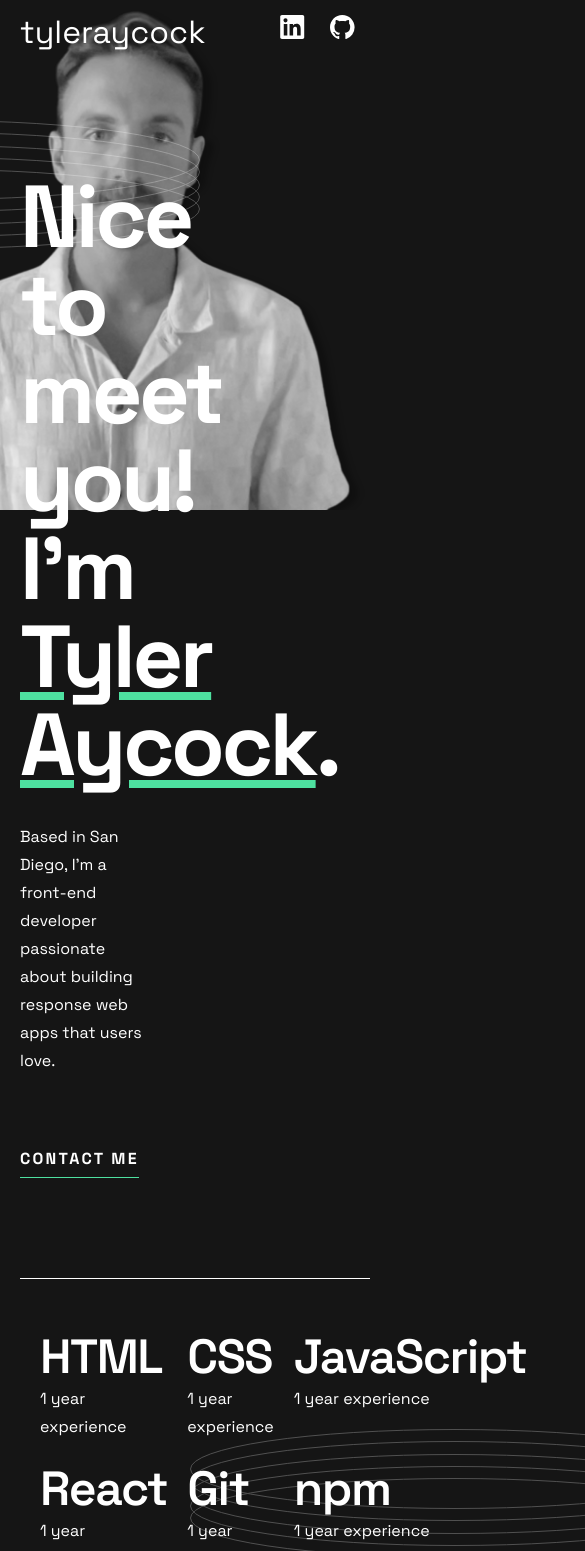
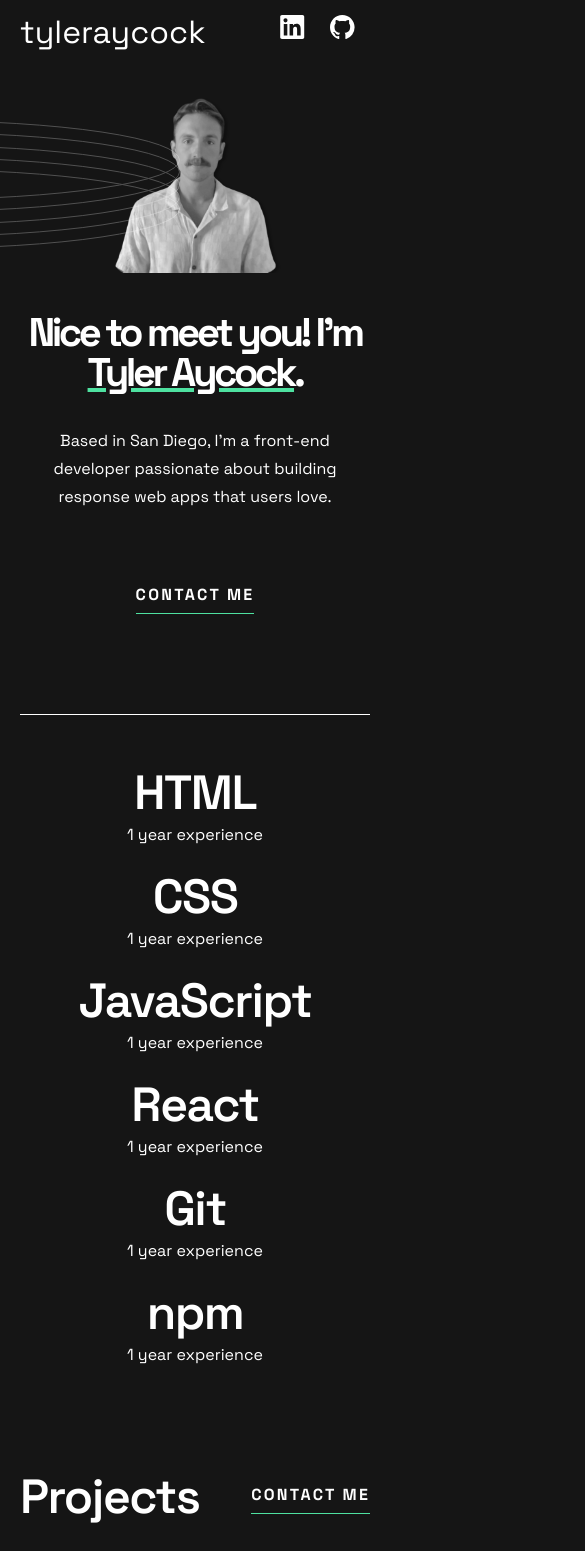
Before and after one commit to TylerAycock/single-pg-portfolio-2, a React (Vite) app: page / in a window 390 px wide. Shown: the top 1551 px of the page, 585 px wide, since content can reach past the window. Built offline with nearby package versions, Linux system fonts and the light colour scheme.

Commit message:
added 600px media query

```diff
--- a/src/App.css
+++ b/src/App.css
@@ -22,9 +22,106 @@
   }
 
 
-
 .layout{
     margin: 0 auto;
     padding: 0px 20px;
     max-width: 1110px;
 }
+
+
+/* rings */
+
+
+svg:not(:root) {
+  overflow-clip-margin: content-box;
+  overflow: hidden;
+}
+
+.header__rings{
+  position: absolute;
+  left: -150px;
+  top: 120px;
+}
+
+.skills__rings{
+  position: absolute;
+  right: 20px;
+  top: 850px;
+}
+
+.footer__rings{
+  position: absolute;
+  bottom: 200px;
+  left: -150px;
+}
+
+
+@media screen and (max-width: 600px) {
+
+  /* header  section */
+  .header{
+  }
+
+
+ .header .header__main{
+    align-items: center;
+    display: flex;
+    flex-direction: column;
+    gap: 40px;
+    padding-top: 40px;
+    text-align: center;
+  }
+
+  /* .header__main .header__info{
+    display: block;
+  } */
+
+  .header__main .header__info h1{
+    width: 100%;
+    font-size: 40px;
+    line-height: 40px;
+  }
+
+  .header__main .header__info p{
+    width: 100%;
+  }
+
+header .header__main img{
+    width: 175px;
+    height: auto;
+    order: -1;
+    position: static;
+  }
+
+  /* skills secetion */
+  .layout .skills__section{
+    display: grid;
+    grid-template-columns: 1fr;
+    align-items: center;
+    justify-items: center;
+    text-align: center;
+  }
+
+
+  /* contact section */
+
+   .contact__section--wrapper .contact__section{
+    grid-template-columns: 1fr;
+  }
+
+
+  .header__rings{
+    left: -350px;
+    top: 120px;
+  }
+
+  .skills__rings{
+    display: none;
+  }
+
+  .footer__rings{
+    bottom: 100px;
+    left: -350px;
+  }
+
+}
--- a/src/App.jsx
+++ b/src/App.jsx
@@ -11,6 +11,9 @@ function App() {
       <Skills />
       <Projects />
       <Contact />
+      <svg className="rings header__rings" xmlns="http://www.w3.org/2000/svg" width="530" height="129"><g fill="none" fill-rule="evenodd" stroke="#FFF" opacity=".25"><ellipse cx="265" cy="40" rx="264.5" ry="39.5"/><ellipse cx="265" cy="52" rx="264.5" ry="39.5"/><ellipse cx="265" cy="65" rx="264.5" ry="39.5"/><ellipse cx="265" cy="77" rx="264.5" ry="39.5"/><ellipse cx="265" cy="89" rx="264.5" ry="39.5"/></g></svg>
+      <svg className="rings skills__rings" xmlns="http://www.w3.org/2000/svg" width="530" height="129"><g fill="none" fill-rule="evenodd" stroke="#FFF" opacity=".25"><ellipse cx="265" cy="40" rx="264.5" ry="39.5"/><ellipse cx="265" cy="52" rx="264.5" ry="39.5"/><ellipse cx="265" cy="65" rx="264.5" ry="39.5"/><ellipse cx="265" cy="77" rx="264.5" ry="39.5"/><ellipse cx="265" cy="89" rx="264.5" ry="39.5"/></g></svg>
+      <svg className="rings footer__rings" xmlns="http://www.w3.org/2000/svg" width="530" height="129"><g fill="none" fill-rule="evenodd" stroke="#FFF" opacity=".25"><ellipse cx="265" cy="40" rx="264.5" ry="39.5"/><ellipse cx="265" cy="52" rx="264.5" ry="39.5"/><ellipse cx="265" cy="65" rx="264.5" ry="39.5"/><ellipse cx="265" cy="77" rx="264.5" ry="39.5"/><ellipse cx="265" cy="89" rx="264.5" ry="39.5"/></g></svg>
     </div>
   );
 }
--- a/src/components/Contact.css
+++ b/src/components/Contact.css
@@ -1,14 +1,17 @@
-.contact__wrapper{
+/* .contact__wrapper{
     background-color: #242424;
+    position: relative;
     left: 50%;
+    margin: 0px auto;
     margin-left: -50vw;
     padding-bottom: 50px;
-    position: relative;
-    width: 100vw;
-}
+    max-width: 100vw;
+} */
 
 .contact__section--wrapper{
-    margin: 0 auto;
+    border-top: 1px solid var(--white);
+    /* margin: 0 auto; */
+    padding-top: 50px;
     max-width: 1110px;
     padding-left: 20px;
     padding-right: 20px;
@@ -53,9 +56,3 @@ footer{
     border-top: 1px solid var(--white);
     padding: 20px 0px;
 }
-
-.footer__rings{
-    position: absolute;
-    bottom: 200px;
-    left: -150px;
-  }
--- a/src/components/Contact.jsx
+++ b/src/components/Contact.jsx
@@ -61,7 +61,7 @@ const Contact = () => {
           </div>
         </footer>
       </div>
-      <svg className="rings footer__rings" xmlns="http://www.w3.org/2000/svg" width="530" height="129"><g fill="none" fill-rule="evenodd" stroke="#FFF" opacity=".25"><ellipse cx="265" cy="40" rx="264.5" ry="39.5"/><ellipse cx="265" cy="52" rx="264.5" ry="39.5"/><ellipse cx="265" cy="65" rx="264.5" ry="39.5"/><ellipse cx="265" cy="77" rx="264.5" ry="39.5"/><ellipse cx="265" cy="89" rx="264.5" ry="39.5"/></g></svg>
+
     </section>
   );
 };
--- a/src/components/Header.css
+++ b/src/components/Header.css
@@ -14,11 +14,10 @@ header{
     padding-top: 15px;
 }
 
+ .logo:hover{
+    transform: scale(1.2);
+}
 
-
-.logo:hover{
-    transform: scale(1.1);
-}
 
 .header__title{
     font-size: 32px;
@@ -68,6 +67,10 @@ button{
     text-transform: uppercase;
 }
 
+button:hover{
+    color: var(--green);
+}
+
 .header__main img{
     height: auto;
     max-width: 500px;
@@ -77,9 +80,3 @@ button{
     z-index: -1;
     padding-top: 10px;
 }
-
-.header__rings{
-    position: absolute;
-    left: -350px;
-    top: 120px;
-  }
--- a/src/components/Header.jsx
+++ b/src/components/Header.jsx
@@ -3,7 +3,7 @@ import clear from '../assets/images/clear.png'
 
 const Header = () => {
   return (
-    <header>
+    <header className="header">
       <div className="header__tippyTop">
         <p className="header__title">tyleraycock</p>
         <div className="header__social">
@@ -45,7 +45,7 @@ const Header = () => {
         </div>
         <img src={clear} alt="profile photo"/>
       </div>
-      <svg className="rings header__rings" xmlns="http://www.w3.org/2000/svg" width="530" height="129"><g fill="none" fill-rule="evenodd" stroke="#FFF" opacity=".25"><ellipse cx="265" cy="40" rx="264.5" ry="39.5"/><ellipse cx="265" cy="52" rx="264.5" ry="39.5"/><ellipse cx="265" cy="65" rx="264.5" ry="39.5"/><ellipse cx="265" cy="77" rx="264.5" ry="39.5"/><ellipse cx="265" cy="89" rx="264.5" ry="39.5"/></g></svg>
+
     </header>
   );
 };
--- a/src/components/Skills.css
+++ b/src/components/Skills.css
@@ -5,9 +5,3 @@
     padding: 50px 20px;
     position: relative;
 }
-
-.skills__rings{
-    position: absolute;
-    right: -350px;
-    top: 150px;
-  }
--- a/src/components/Skills.jsx
+++ b/src/components/Skills.jsx
@@ -19,7 +19,6 @@ const Skills = () => {
           </div>
         );
       })}
-     <svg className="rings skills__rings" xmlns="http://www.w3.org/2000/svg" width="530" height="129"><g fill="none" fill-rule="evenodd" stroke="#FFF" opacity=".25"><ellipse cx="265" cy="40" rx="264.5" ry="39.5"/><ellipse cx="265" cy="52" rx="264.5" ry="39.5"/><ellipse cx="265" cy="65" rx="264.5" ry="39.5"/><ellipse cx="265" cy="77" rx="264.5" ry="39.5"/><ellipse cx="265" cy="89" rx="264.5" ry="39.5"/></g></svg>
     </section>
   );
 };
--- a/src/index.css
+++ b/src/index.css
@@ -35,8 +35,10 @@
 	font-size: 1em;
   line-height: 28px;
   background-color: var(--black);
-  overflow-x: hidden;
+  position: relative;
+  max-width: 100vw;
   }
+
 
   /* Remove any default styling for headings */
   h1, h2, h3, h4, h5, h6, p {
```
